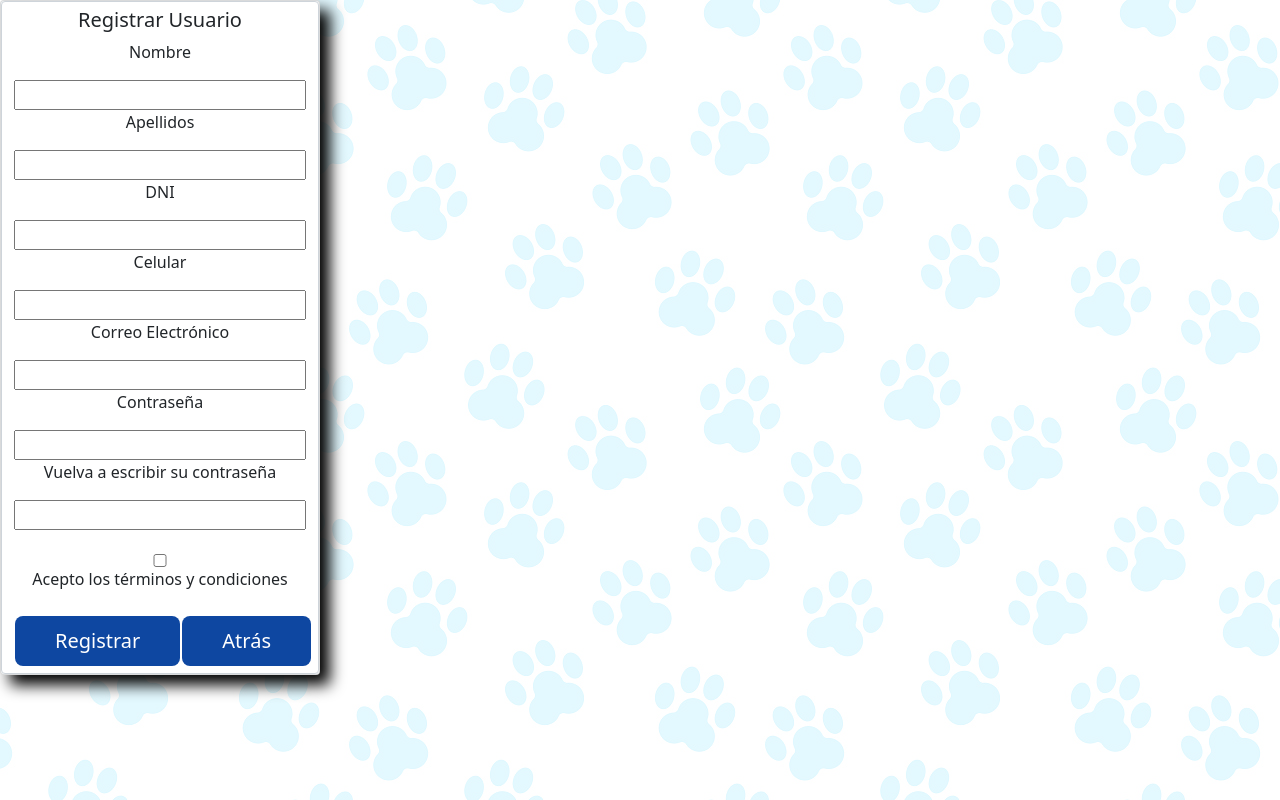
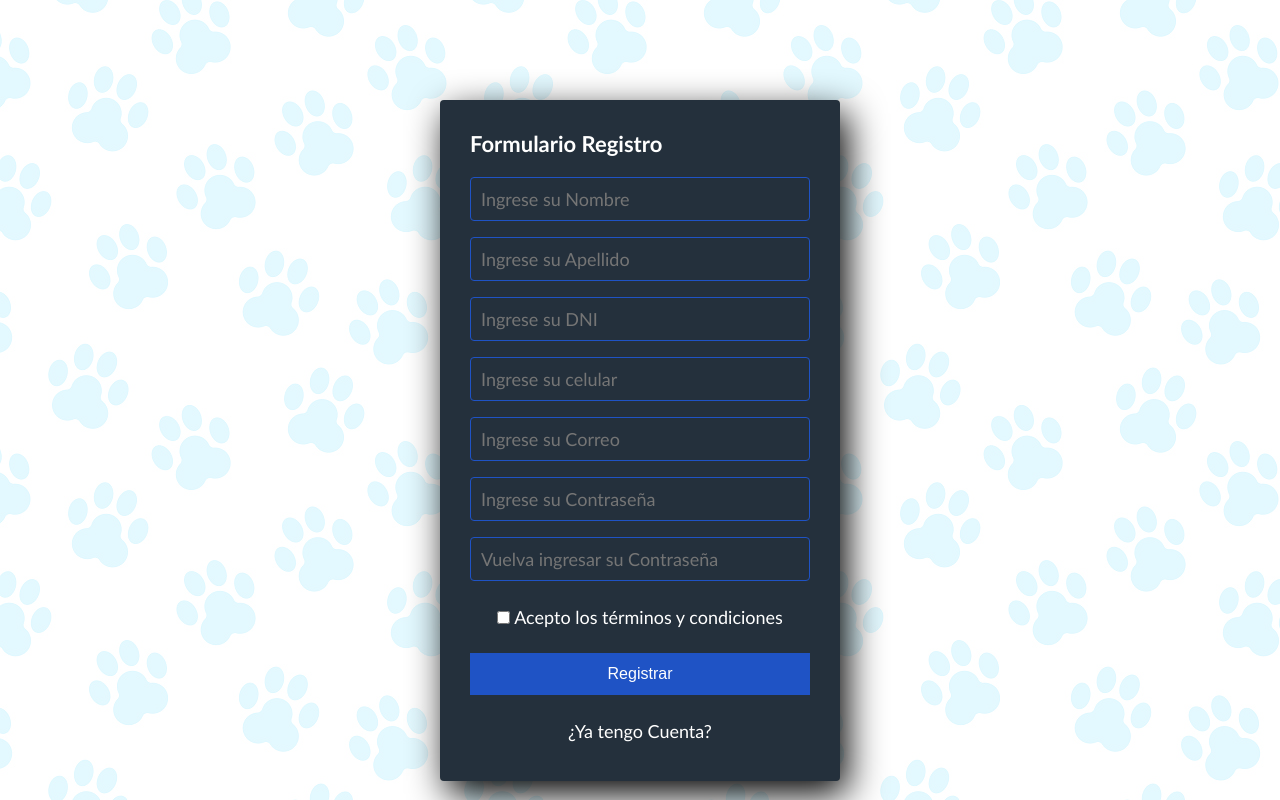
Before and after one commit to Carlos-CMCR/ING-SOFTWARE-VET, a PHP site: page /view/modulos/moduloSeguridad/formRegistrarCLiente.php in a window 1280 px wide. Run offline with PHP 8.4, Linux system fonts and the light colour scheme.

Commit message:
diseño registro

```diff
--- /dev/null
+++ b/styles/stylesRegistro.css
@@ -0,0 +1,68 @@
+* {
+    margin: 0;
+    padding: 0;
+    box-sizing: border-box;
+  }
+
+  body {
+    background-image: url("../view/img/background.jpg");
+    width: 100%;
+    height: auto;
+
+  }
+
+  .form-register {
+    width: 400px;
+    background: #24303c;
+    padding: 30px;
+    margin: auto;
+    margin-top: 100px;
+    border-radius: 4px;
+    font-family: 'calibri';
+    color: white;
+    box-shadow: 7px 13px 37px #000;
+  }
+
+  .form-register h4 {
+    font-size: 22px;
+    margin-bottom: 20px;
+  }
+
+  .controls {
+    width: 100%;
+    background: #24303c;
+    padding: 10px;
+    border-radius: 4px;
+    margin-bottom: 16px;
+    border: 1px solid #1f53c5;
+    font-family: 'calibri';
+    font-size: 18px;
+    color: white;
+  }
+
+  .form-register p {
+    height: 40px;
+    text-align: center;
+    font-size: 18px;
+    line-height: 40px;
+  }
+
+  .form-register a {
+    color: white;
+    text-decoration: none;
+  }
+
+  .form-register a:hover {
+    color: white;
+    text-decoration: underline;
+  }
+
+  .form-register .botons {
+    width: 100%;
+    background: #1f53c5;
+    border: none;
+    padding: 12px;
+    color: white;
+    margin: 16px 0;
+    font-size: 16px;
+  }
--- a/view/modulos/moduloSeguridad/formRegistrarCliente.php
+++ b/view/modulos/moduloSeguridad/formRegistrarCliente.php
@@ -2,61 +2,28 @@
 <html>
 
 <head>
-	<meta charset="UTF-8">
-	<title>Registro</title>
-	<meta http-equiv="X-UA-Compatible" content="IE=edge">
-	<meta name="viewport" content="width=device-width, initial-scale=1.0">
-	<link href="https://cdn.jsdelivr.net/npm/bootstrap@5.1.3/dist/css/bootstrap.min.css" rel="stylesheet" integrity="sha384-1BmE4kWBq78iYhFldvKuhfTAU6auU8tT94WrHftjDbrCEXSU1oBoqyl2QvZ6jIW3" crossorigin="anonymous">
-	<link rel="stylesheet" href="../estilos.css">
+<meta charset="UTF-8">
+  <meta name="viewport" content="width=device-width, initial-scale=1.0">
+  <meta http-equiv="X-UA-Compatible" content="ie=edge">
+  <link rel="stylesheet" href="../../../styles/stylesRegistro.css">
+  <title>Formulario Registro</title>
+ </head>
+<body >
 
-</head>
-<body class="login">
-	<div class="card bg-light mb-3" style="max-width: 20rem">
-			<form class="form-control"  action="../../../controller/getRegistrarCliente.php" method="POST">
-				<h5 class="form-regitrar__title">Registrar Usuario</h5>
-				<div class="form-registrar__inputs">
-				<p>Nombre</p>
-				<input class="form-registrar__inputs" type="text" name="txtNombre">
+	<form class="form-control"  action="../../../controller/getRegistrarCliente.php" method="POST">
+	<section class="form-register">
+    <h4>Formulario Registro</h4>
+    <input class="controls" type="text" name="txtNombre" id="nombres" placeholder="Ingrese su Nombre">
+    <input class="controls" type="text" name="txtApellido" id="apellidos" placeholder="Ingrese su Apellido">
+	<input class="controls" type="text" name="txtDni" id="dni" placeholder="Ingrese su DNI" maxlength="8">
+	<input class="controls" type="text" name="txtCelular" id="celular" placeholder="Ingrese su celular" maxlength="9">
+    <input class="controls" type="email" name="txtCorreo" id="correo" placeholder="Ingrese su Correo">
+    <input class="controls" type="password" name="txtPass1" id="correo" placeholder="Ingrese su Contraseña">
+	<input class="controls" type="password" name="txtPass2" id="correo" placeholder="Vuelva ingresar su Contraseña">
+    <p><input type="checkbox" name="check" value="1"> Acepto los términos y condiciones<br><br></p>
+    <input class="botons" type="submit" value="Registrar">
+    <p><a href="formAutenticarUsuario.php">¿Ya tengo Cuenta?</a></p>
+  </section>
 
-				<p>Apellidos</p>
-				<input class="form-registrar__inputs" type="text" name="txtApellido">
-
-				<p>DNI</p>
-				<input class="form-registrar__inputs" type="text" name="txtDni" maxlength="8">
-
-				<p>Celular</p>
-				<input class="form-registrar__inputs" type="text" name="txtCelular" maxlength="9">
-
-				<p>Correo Electrónico</p>
-				<input class="form-registrar__inputs" type="text" name="txtCorreo">
-
-				<p>Contraseña</p>
-				<input class="form-registrar__inputs" type="password" name="txtPass1">
-
-				<p>Vuelva a escribir su contraseña</p>
-				<input class="form-registrar__inputs" type="password" name="txtPass2"><br>
-
-				<input type="checkbox" name="check" value="1"> Acepto los términos y condiciones<br><br>
-
-				</div>
-				<table class="tg">
-				<thead>
-				  <tr>
-				    <td class="tg-0lax">
-				    	<input type="submit"class="form-registrar__action" name="registrar" value="Registrar">
-				    </td>
-
-			</form>
-			<td class="tg-0lax">
-				    	<form action="../../../index.php" method="POST">
-				    		<input type="submit"class="form-registrar__action" name="atras" value="Atrás">
-				    	</form>
-				    </td>
-				  </tr>
-				</thead>
-				</table>
-
-		</div>
-	</div>
 </body>
 </html>
```
